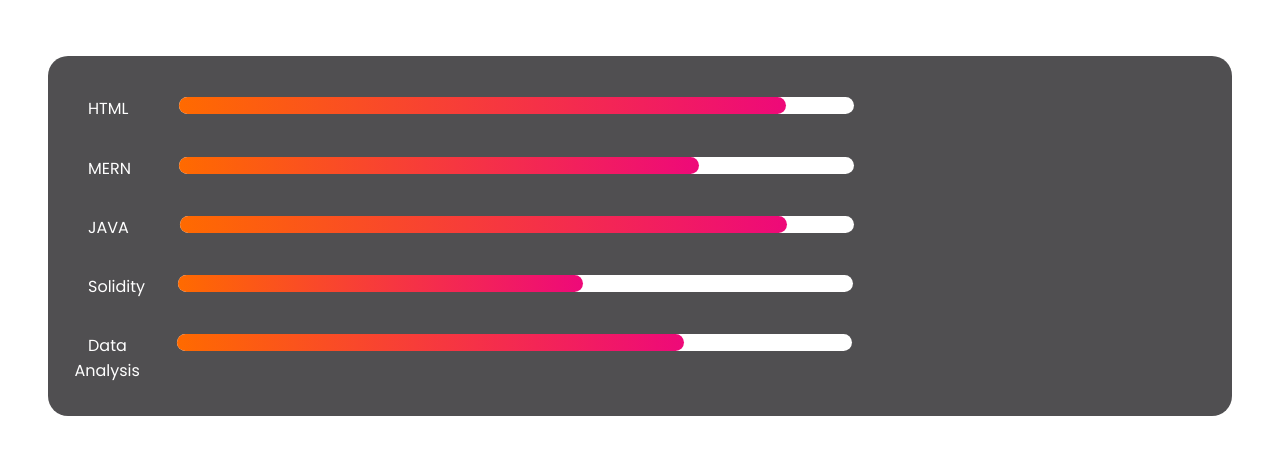
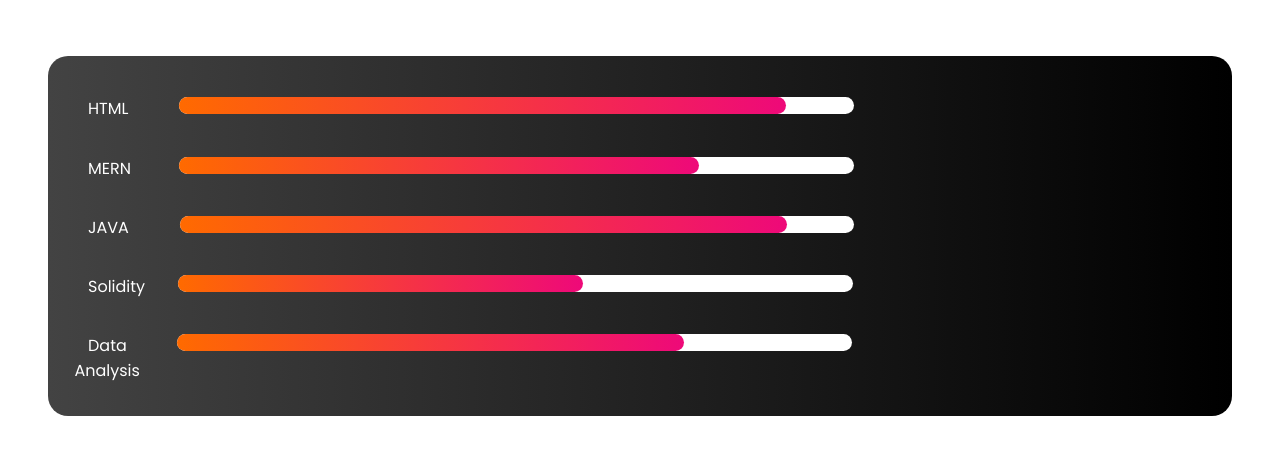
Before and after one commit to anish2110/portfolio, a plain HTML site: page index.html in a window 1280 px wide. Shown: the part 748-1202 px from the top of the page. Drawn offline with Linux system fonts and the light colour scheme.

Commit message:
Changes 3

```diff
--- a/assests/css/style.scss
+++ b/assests/css/style.scss
@@ -92,8 +92,8 @@ section{
 	height: 200px;
 	border-radius: 50%;
 	background: #C7C0F5;
-	top: 3.5rem;
-	left: 5rem;
+	top: 0;
+	left: 0;
 	z-index: -1;
 }
 
@@ -110,7 +110,9 @@ section{
 // }
 
 .skill-box{
-	background: #504F51;
+	background: #000000;  /* fallback for old browsers */
+	background: -webkit-linear-gradient(to right, #434343, #000000);  /* Chrome 10-25, Safari 5.1-6 */
+	background: linear-gradient(to right, #434343, #000000); /* W3C, IE 10+/ Edge, Firefox 16+, Chrome 26+, Opera 12+, Safari 7+ */
 	height: 22.5rem;
 	margin: 5em 1em;
 	border-radius: 20px;
```
Also changed, not shown: assests/css/style.css, 1 other file.
